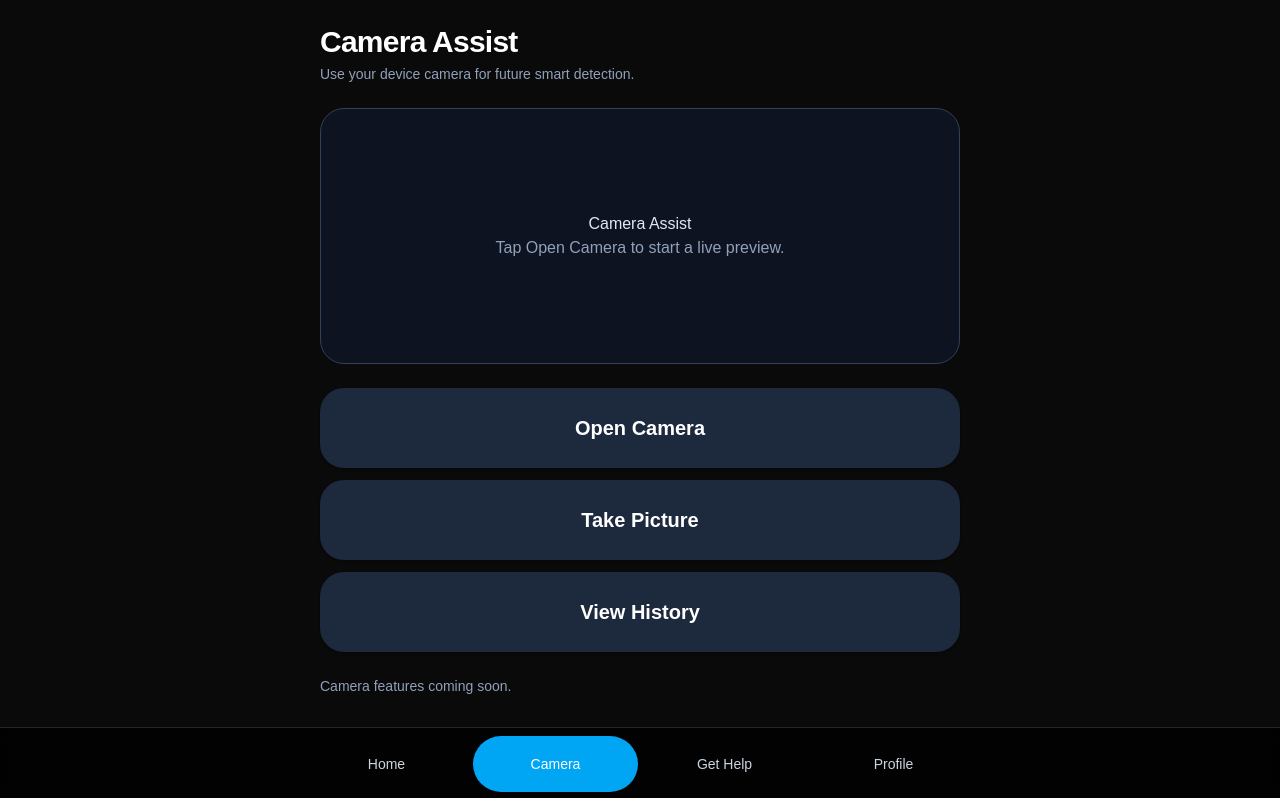
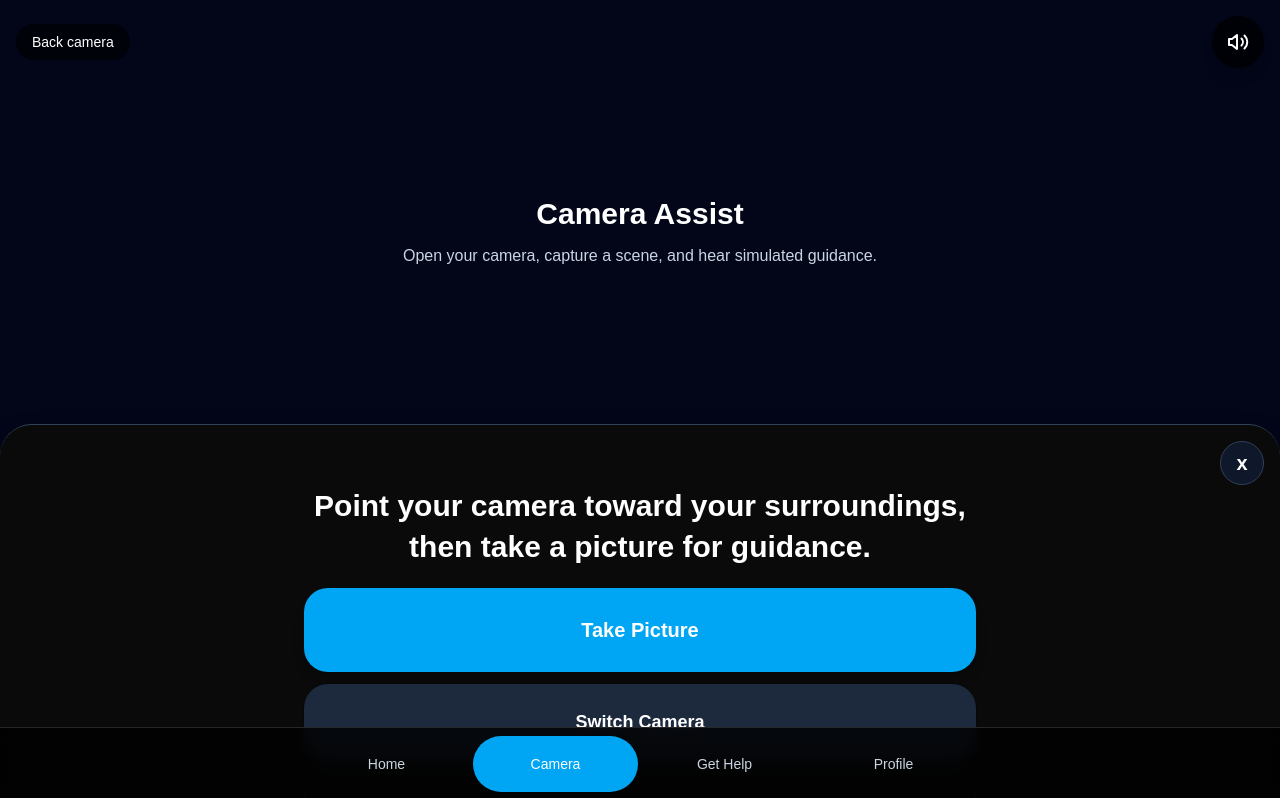
Before and after one commit to Archiviste-ken/StrideSense, a Next.js app: page /camera in a window 1280 px wide. Shown: the top 798 px of the page. Built offline with nearby package versions, Linux system fonts and the light colour scheme; no server answers.

Commit message:
Enhance CameraPage with image analysis and improved user interaction features

```diff
--- a/src/app/camera/page.js
+++ b/src/app/camera/page.js
@@ -1,33 +1,89 @@
 "use client";
 
+import Image from "next/image";
 import { useEffect, useRef, useState } from "react";
+import { addDoc, collection } from "firebase/firestore";
+import { db } from "../../lib/firebase";
 import { useAssistiveFeedback } from "../../hooks/useAssistiveFeedback";
+
+const INITIAL_MESSAGE =
+  "Point your camera toward your surroundings, then take a picture for guidance.";
+
+const FALLBACK_ANALYSIS_MESSAGE = "Unable to analyze surroundings.";
+const FOLLOW_UP_QUESTION = "Is there a person or a door nearby?";
 
 export default function CameraPage() {
   const { speak, vibrate, notifyComingSoon } = useAssistiveFeedback();
-  const [message, setMessage] = useState("Camera features coming soon.");
+  const [message, setMessage] = useState(INITIAL_MESSAGE);
   const [isCameraActive, setIsCameraActive] = useState(false);
+  const [isAnalyzing, setIsAnalyzing] = useState(false);
   const [snapshot, setSnapshot] = useState(null);
+  const [facingMode, setFacingMode] = useState("environment");
+  const [followUp, setFollowUp] = useState("");
   const videoRef = useRef(null);
   const streamRef = useRef(null);
+  const analysisAbortRef = useRef(null);
+  const analyzingRef = useRef(false);
+
+  const speakWithoutOverlap = (text) => {
+    if (typeof window !== "undefined") {
+      window.speechSynthesis?.cancel();
+    }
+
+    speak(text);
+  };
+
+  const speakSections = (text) => {
+    const sections = text.split("\n");
+
+    for (const section of sections) {
+      if (section.trim()) {
+        if (typeof window !== "undefined") {
+          window.speechSynthesis?.cancel();
+        }
+
+        speak(section.trim());
+      }
+    }
+  };
+
+  const stopAnalysisRequest = () => {
+    if (analysisAbortRef.current) {
+      analysisAbortRef.current.abort();
+      analysisAbortRef.current = null;
+    }
+
+    analyzingRef.current = false;
+    setIsAnalyzing(false);
+  };
 
   const stopCamera = () => {
     if (streamRef.current) {
       streamRef.current.getTracks().forEach((track) => track.stop());
       streamRef.current = null;
     }
+
+    if (videoRef.current) {
+      videoRef.current.srcObject = null;
+    }
+
+    setIsCameraActive(false);
   };
 
-  const startCamera = async () => {
-    if (typeof window === "undefined") return;
+  const startCamera = async (mode = facingMode) => {
+    if (typeof window === "undefined") return false;
     if (!navigator.mediaDevices || !navigator.mediaDevices.getUserMedia) {
       setMessage("Camera access is not supported on this device.");
       notifyComingSoon("Camera access is not supported on this device");
-      return;
+      return false;
     }
 
+    stopCamera();
+
     try {
-      const stream = await navigator.mediaDevices.getUserMedia({ video: true });
+      const stream = await navigator.mediaDevices.getUserMedia({
+        video: { facingMode: mode },
+      });
       streamRef.current = stream;
 
       const video = videoRef.current;
@@ -37,144 +93,305 @@ export default function CameraPage() {
       }
 
       setIsCameraActive(true);
-      setMessage("Camera preview active. This is a prototype preview only.");
+      setMessage("Camera preview active. Ready to describe your surroundings.");
+      return true;
     } catch {
       setMessage("Unable to access camera. Please check permissions.");
       notifyComingSoon("Unable to access camera. Please check permissions.");
+      return false;
     }
   };
 
   useEffect(() => {
     return () => {
+      stopAnalysisRequest();
       stopCamera();
     };
   }, []);
 
-  const handleOpenCamera = async () => {
-    vibrate(150);
-    speak("Opening camera preview.");
-    await startCamera();
+  const handleSwitchCamera = async () => {
+    const nextFacingMode = facingMode === "environment" ? "user" : "environment";
+    const cameraLabel = nextFacingMode === "environment" ? "back" : "front";
+
+    vibrate(120);
+    speakWithoutOverlap(`Switched to ${cameraLabel} camera`);
+    setFacingMode(nextFacingMode);
+    await startCamera(nextFacingMode);
   };
 
   const handleTakePicture = async () => {
-    vibrate(150);
-    speak("Capturing picture. This is a prototype only.");
-
     if (!isCameraActive) {
-      await startCamera();
+      const cameraStarted = await startCamera();
+      if (!cameraStarted) return;
     }
 
+    if (analyzingRef.current) return;
+
+    analyzingRef.current = true;
+    setIsAnalyzing(true);
+
+    try {
       const video = videoRef.current;
       if (!video) {
         setMessage("Camera preview is not available.");
         return;
       }
 
-    try {
       const canvas = document.createElement("canvas");
       canvas.width = video.videoWidth || 640;
       canvas.height = video.videoHeight || 480;
       const ctx = canvas.getContext("2d");
-      if (ctx) {
+
+      if (!ctx) {
+        setMessage("Could not capture picture. This is a prototype feature.");
+        return;
+      }
+
       ctx.drawImage(video, 0, 0, canvas.width, canvas.height);
       const dataUrl = canvas.toDataURL("image/jpeg");
       setSnapshot(dataUrl);
-        setMessage("Picture captured locally. History feature coming soon.");
+
+      setMessage("Analyzing surroundings...");
+      vibrate([150, 80, 120]);
+      speakWithoutOverlap("Image captured. Analyzing your surroundings.");
+
+      const controller = new AbortController();
+      analysisAbortRef.current = controller;
+      const response = await fetch("/api/analyze-image", {
+        method: "POST",
+        headers: { "Content-Type": "application/json" },
+        signal: controller.signal,
+        body: JSON.stringify({ image: dataUrl }),
+      });
+      const data = await response.json();
+      const result = data?.result || FALLBACK_ANALYSIS_MESSAGE;
+      if (analysisAbortRef.current !== controller) return;
+
+      setMessage(result);
+      await new Promise((resolve) => {
+        setTimeout(resolve, 150);
+      });
+      vibrate([100, 50, 100]);
+      await new Promise((resolve) => {
+        setTimeout(resolve, 250);
+      });
+      if (typeof window !== "undefined") {
+        window.speechSynthesis?.cancel();
       }
-    } catch {
-      setMessage("Could not capture picture. This is a prototype feature.");
+      speakSections(result);
+      vibrate(200);
+    } catch (error) {
+      if (error?.name === "AbortError") return;
+
+      setMessage("Network error. Please try again.");
+      speakWithoutOverlap(FALLBACK_ANALYSIS_MESSAGE);
+      vibrate(150);
+    } finally {
+      analysisAbortRef.current = null;
+      analyzingRef.current = false;
+      setIsAnalyzing(false);
     }
   };
 
-  const handleViewHistory = () => {
-    setMessage("Camera history feature coming soon.");
-    notifyComingSoon("Camera history feature coming soon");
+  const handleAskMore = () => {
+    const variations = [
+      "No person detected nearby.",
+      "No door detected in your immediate path.",
+      "No moving obstacles detected.",
+    ];
+    const random = variations[Math.floor(Math.random() * variations.length)];
+
+    setFollowUp(FOLLOW_UP_QUESTION);
+    vibrate(120);
+    speakWithoutOverlap("Checking additional details");
+    setMessage(
+      (previousMessage) =>
+        `${previousMessage}\n\nAdditional insight: ${random}`,
+    );
+  };
+
+  const handleRepeatMessage = () => {
+    if (isAnalyzing) {
+      speakWithoutOverlap("Analysis in progress");
+      return;
+    }
+
+    vibrate(100);
+    speakWithoutOverlap(message);
+  };
+
+  const handleClosePanel = () => {
+    stopAnalysisRequest();
+    stopCamera();
+    setSnapshot(null);
+    setFollowUp("");
+    setMessage(INITIAL_MESSAGE);
+    vibrate(120);
+    speakWithoutOverlap("Camera assist closed");
+  };
+
+  async function testFirebase() {
+    await addDoc(collection(db, "test"), {
+      message: "Firebase connected",
+      createdAt: Date.now(),
+    });
+  }
+
+  const handleTestFirebase = async () => {
+    try {
+      await testFirebase();
+      setMessage("Firebase test write sent.");
+      speakWithoutOverlap("Firebase test write sent");
+    } catch {
+      setMessage("Firebase test write failed.");
+      speakWithoutOverlap("Firebase test write failed");
+    }
   };
 
   return (
-    <main className="flex-1 px-4 pt-6 pb-24 w-full max-w-md md:max-w-xl lg:max-w-2xl mx-auto">
-      <section aria-labelledby="camera-title" className="space-y-6">
-        <header className="space-y-1">
-          <h1
-            id="camera-title"
-            className="text-2xl md:text-3xl font-semibold tracking-tight text-white"
+    <main className="flex-1 w-full bg-neutral-950 pb-24">
+      <section
+        aria-labelledby="camera-title"
+        className="relative min-h-[calc(100vh-88px)] overflow-hidden"
       >
+        <h1 id="camera-title" className="sr-only">
           Camera Assist
         </h1>
-          <p className="text-sm text-slate-400">
-            Use your device camera for future smart detection.
-          </p>
-        </header>
 
         <div
           role="group"
           aria-label="Camera preview area"
-          className="h-64 rounded-3xl border border-slate-700 bg-slate-900/70 flex items-center justify-center overflow-hidden px-3 text-center"
+          className="relative min-h-[58vh] w-full overflow-hidden bg-slate-950"
         >
           {isCameraActive ? (
             <video
               ref={videoRef}
-              className="h-full w-full object-cover rounded-3xl"
+              className="absolute inset-0 h-full w-full object-cover"
               playsInline
               muted
               aria-label="Live camera preview"
             />
           ) : (
-            <p className="text-sm md:text-base text-slate-200">
+            <div className="flex min-h-[58vh] items-center justify-center px-6 text-center">
+              <div className="space-y-3">
+                <p className="text-3xl font-semibold text-white">
                   Camera Assist
-              <span className="block text-slate-400">
-                Tap Open Camera to start a live preview.
+                </p>
+                <p className="text-base text-slate-300">
+                  Open your camera, capture a scene, and hear simulated
+                  guidance.
+                </p>
+              </div>
+            </div>
+          )}
+
+          <div className="absolute inset-x-0 top-0 flex items-center justify-between p-4">
+            <span className="rounded-full bg-black/60 px-4 py-2 text-sm font-medium text-white backdrop-blur">
+              {facingMode === "environment" ? "Back camera" : "Front camera"}
             </span>
-            </p>
-          )}
+            <button
+              type="button"
+              onClick={handleRepeatMessage}
+              aria-label="Repeat current camera guidance"
+              className="flex min-h-[52px] min-w-[52px] items-center justify-center rounded-full bg-black/70 text-2xl text-white shadow-lg backdrop-blur focus-visible:outline-none focus-visible:ring-2 focus-visible:ring-sky-400 focus-visible:ring-offset-2 focus-visible:ring-offset-neutral-950"
+            >
+              <svg
+                aria-hidden="true"
+                className="h-6 w-6"
+                viewBox="0 0 24 24"
+                fill="none"
+                stroke="currentColor"
+                strokeWidth="2"
+                strokeLinecap="round"
+                strokeLinejoin="round"
+              >
+                <path d="M11 5 6 9H3v6h3l5 4V5Z" />
+                <path d="M15.5 8.5a5 5 0 0 1 0 7" />
+                <path d="M18.5 5.5a9 9 0 0 1 0 13" />
+              </svg>
+            </button>
+          </div>
         </div>
 
-        <div className="space-y-3">
+        <div className="relative -mt-10 rounded-t-[2rem] border-t border-slate-700 bg-neutral-950 px-4 pb-6 pt-5 shadow-2xl">
           <button
             type="button"
-            onClick={handleOpenCamera}
-            aria-label="Open camera for assistance"
-            className="w-full min-h-[80px] rounded-3xl bg-slate-800 text-lg md:text-xl font-semibold text-white shadow focus-visible:outline-none focus-visible:ring-2 focus-visible:ring-sky-400 focus-visible:ring-offset-2 focus-visible:ring-offset-neutral-950 hover:bg-slate-700 active:bg-slate-800/80 transition-colors"
+            onClick={handleClosePanel}
+            aria-label="Close camera assist"
+            className="absolute right-4 top-4 flex min-h-[44px] min-w-[44px] items-center justify-center rounded-full border border-slate-700 bg-slate-900 text-xl font-semibold text-white focus-visible:outline-none focus-visible:ring-2 focus-visible:ring-sky-400 focus-visible:ring-offset-2 focus-visible:ring-offset-neutral-950"
           >
-            Open Camera
+            <span aria-hidden="true">x</span>
+          </button>
+
+          <div className="mx-auto w-full max-w-md space-y-5 pt-10 md:max-w-xl lg:max-w-2xl">
+            <p
+              className="text-center text-2xl font-semibold leading-snug text-white md:text-3xl"
+              aria-live="polite"
+              aria-atomic="true"
+            >
+              {message}
+            </p>
+
+            <div className="grid gap-3">
+              <button
+                type="button"
+                onClick={handleTakePicture}
+                aria-label="Take a picture for assistance"
+                disabled={isAnalyzing}
+                className="w-full min-h-[84px] rounded-3xl bg-sky-500 text-xl font-semibold text-white shadow-lg transition-colors hover:bg-sky-400 active:bg-sky-500/80 focus-visible:outline-none focus-visible:ring-2 focus-visible:ring-sky-400 focus-visible:ring-offset-2 focus-visible:ring-offset-neutral-950 disabled:cursor-not-allowed disabled:opacity-60"
+              >
+                {isAnalyzing ? "Analyzing..." : "Take Picture"}
               </button>
 
               <button
                 type="button"
-            onClick={handleTakePicture}
-            aria-label="Take a picture for assistance"
-            className="w-full min-h-[80px] rounded-3xl bg-slate-800 text-lg md:text-xl font-semibold text-white shadow focus-visible:outline-none focus-visible:ring-2 focus-visible:ring-sky-400 focus-visible:ring-offset-2 focus-visible:ring-offset-neutral-950 hover:bg-slate-700 active:bg-slate-800/80 transition-colors"
+                onClick={handleSwitchCamera}
+                aria-label="Switch between front and back camera"
+                className="w-full min-h-[76px] rounded-3xl bg-slate-800 text-lg font-semibold text-white shadow transition-colors hover:bg-slate-700 active:bg-slate-800/80 focus-visible:outline-none focus-visible:ring-2 focus-visible:ring-sky-400 focus-visible:ring-offset-2 focus-visible:ring-offset-neutral-950"
               >
-            Take Picture
+                Switch Camera
               </button>
 
               <button
                 type="button"
-            onClick={handleViewHistory}
-            aria-label="View camera history"
-            className="w-full min-h-[80px] rounded-3xl bg-slate-800 text-lg md:text-xl font-semibold text-white shadow focus-visible:outline-none focus-visible:ring-2 focus-visible:ring-sky-400 focus-visible:ring-offset-2 focus-visible:ring-offset-neutral-950 hover:bg-slate-700 active:bg-slate-800/80 transition-colors"
+                onClick={handleAskMore}
+                aria-label="Ask for more camera assistance"
+                className="w-full min-h-[76px] rounded-3xl border border-slate-600 bg-transparent text-lg font-semibold text-slate-100 transition-colors hover:bg-slate-900 active:bg-slate-800 focus-visible:outline-none focus-visible:ring-2 focus-visible:ring-sky-400 focus-visible:ring-offset-2 focus-visible:ring-offset-neutral-950"
               >
-            View History
+                Ask More
               </button>
+              <button
+                type="button"
+                onClick={handleTestFirebase}
+                aria-label="Test Firebase connection"
+                className="w-full min-h-[72px] rounded-3xl border border-emerald-700 bg-emerald-950/40 text-lg font-semibold text-emerald-200 transition-colors hover:bg-emerald-900/50 active:bg-emerald-900 focus-visible:outline-none focus-visible:ring-2 focus-visible:ring-emerald-400 focus-visible:ring-offset-2 focus-visible:ring-offset-neutral-950"
+              >
+                Test Firebase
+              </button>
+              {followUp && (
+                <p className="sr-only">Last follow-up question: {followUp}</p>
+              )}
             </div>
 
-        <p className="text-xs md:text-sm text-slate-400" aria-live="polite">
-          {message}
-        </p>
-
             {snapshot && (
-          <figure className="mt-2 space-y-1">
-            <img
+              <figure className="space-y-2">
+                <div className="relative h-44 w-full overflow-hidden rounded-3xl border border-slate-700">
+                  <Image
                     src={snapshot}
-              alt="Last captured frame from the camera (stored locally only)"
-              className="w-full max-h-48 object-cover rounded-2xl border border-slate-700"
+                    alt="Last captured frame from the camera stored locally only"
+                    fill
+                    unoptimized
+                    className="object-cover"
                   />
-            <figcaption className="text-xs text-slate-500">
+                </div>
+                <figcaption className="text-center text-xs text-slate-500">
                   Prototype preview of the last captured frame. Images are not
                   uploaded or stored.
                 </figcaption>
               </figure>
             )}
+          </div>
+        </div>
       </section>
     </main>
   );
```
Lines whose indentation alone changed are shown as unchanged.
